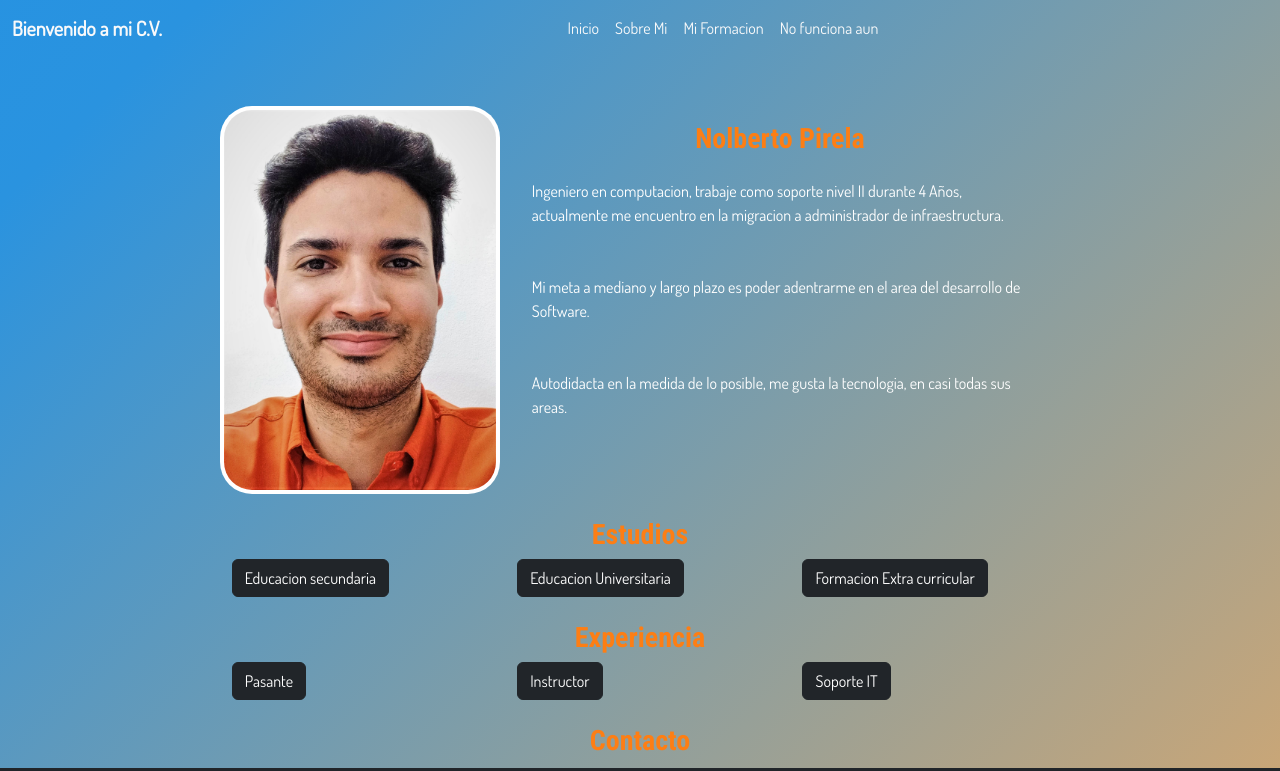
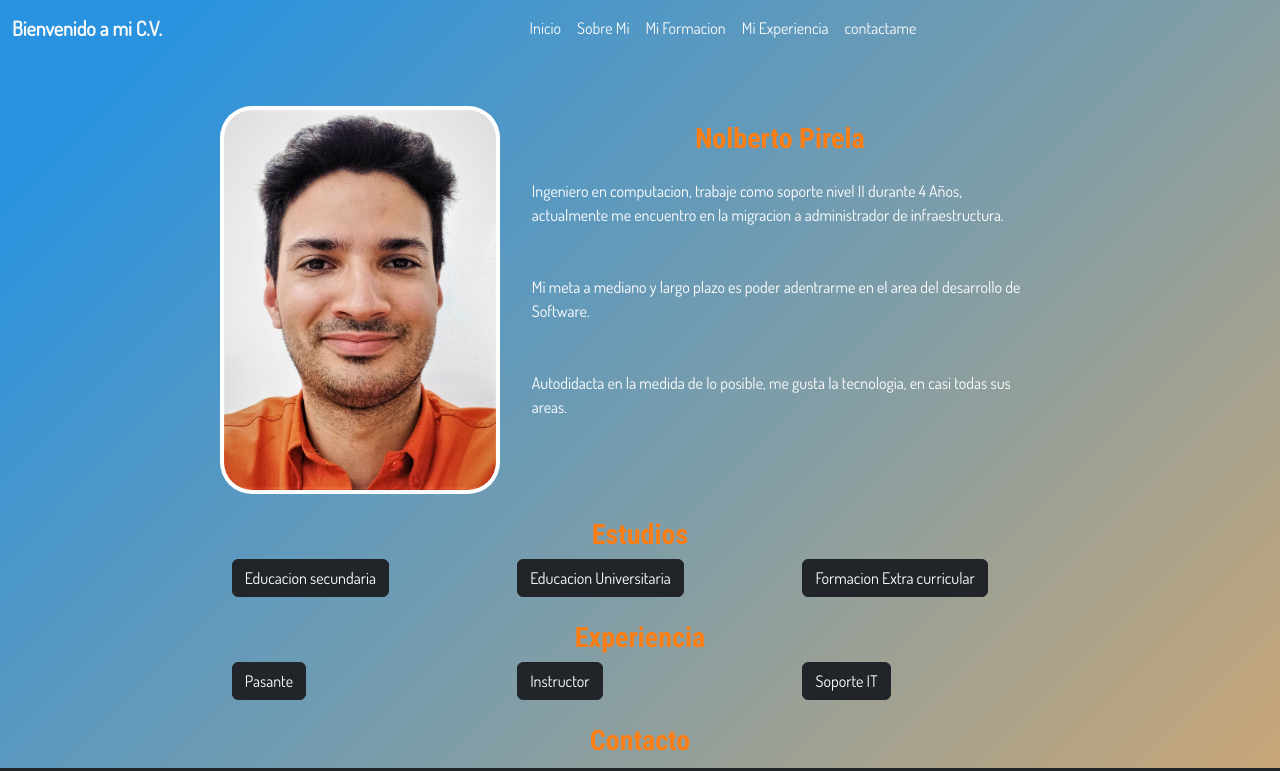
Before and after one commit to Npirela/tarjeta_presentacion, a plain HTML site: page index.html in a window 1280 px wide. Shown: the top 771 px of the page. Drawn offline with nearby package versions, Linux system fonts and the light colour scheme.

Commit message:
Update index.html

```diff
--- a/index.html
+++ b/index.html
@@ -41,7 +41,8 @@
             <a class="nav-link link-light active" aria-current="page" href="#">Inicio</a>
             <a class="nav-link link-light" href="#sobreMi">Sobre Mi</a>
             <a class="nav-link link-light" href="#estudios">Mi Formacion</a>
-            <a class="nav-link link-light" href="#">No funciona aun</a>
+            <a class="nav-link link-light" href="#trabajo">Mi Experiencia</a>
+            <a class="nav-link link-light" href="#contacto">contactame</a>
           </div>
         </div>
       </div>
@@ -205,7 +206,8 @@
 
 
 
-        <div id="contact" class="container text-center pb-5 g-0">
+        <section id="contacto">
+          <div id="contact" class="container text-center pb-5 g-0">
 
             <h3  class="card-title hover animate__zoomIn mb-3">Contacto</h3>
 
@@ -241,6 +243,7 @@
 
 
       </div>
+        </section>
 
     </main>
 
```
